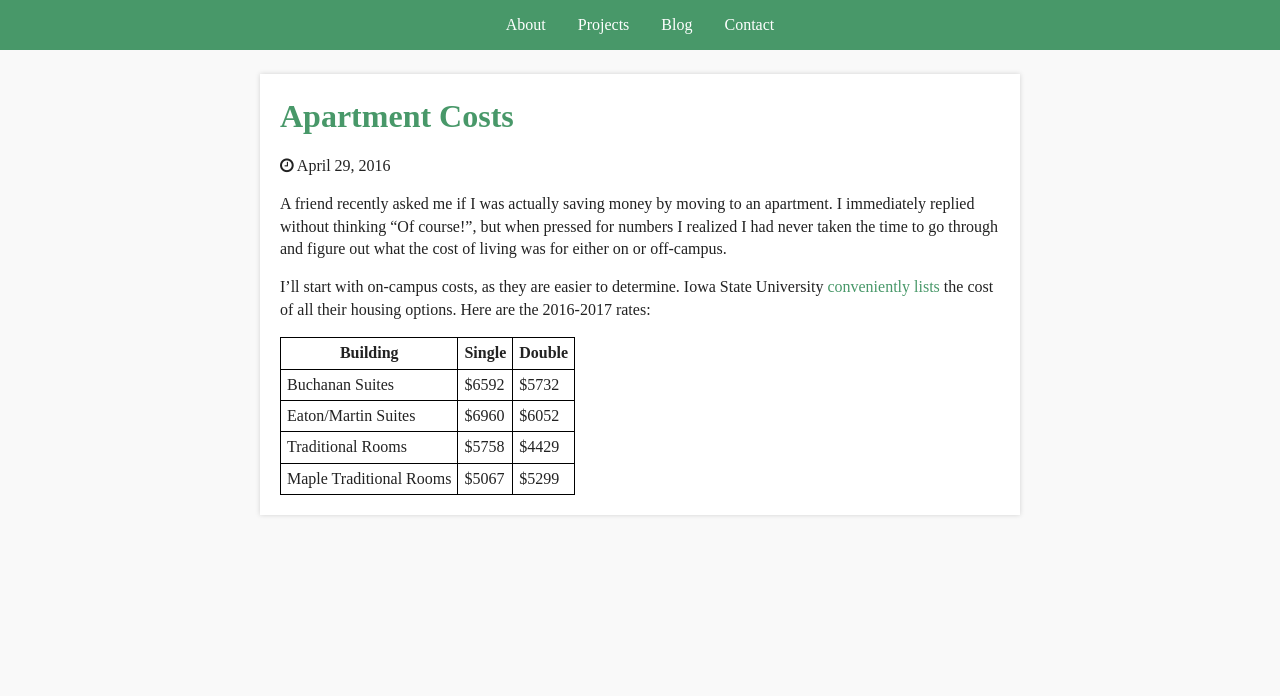
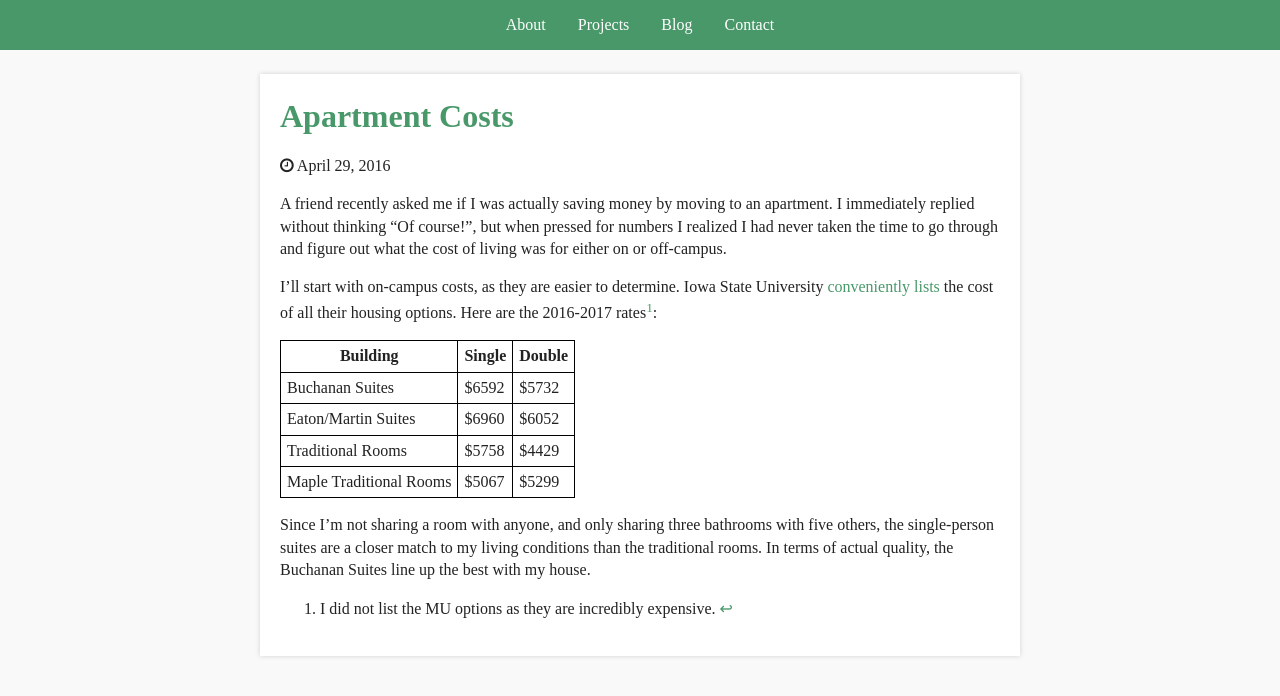
Before and after one commit to adamhammes/old-site, a Jekyll site: the page built from blog/_posts/2016-04-29-Apartment-Costs.md, in a window 1280 px wide. Shown: the top 696 px of the page. Built offline with Jekyll 4.4.1, drawn with Linux system fonts in a browser that asks for light colours; nearby versions of some CDN libraries.

Commit message:
Explain which options is the closest to my living conditions

```diff
--- a/blog/_posts/2016-04-29-Apartment-Costs.md
+++ b/blog/_posts/2016-04-29-Apartment-Costs.md
@@ -10,7 +10,7 @@ I immediately replied without thinking "Of course!", but when pressed for number
 
 I'll start with on-campus costs, as they are easier to determine.
 Iowa State University [conveniently lists](http://housing.iastate.edu/rates) the cost of all their housing options.
-Here are the 2016-2017 rates:
+Here are the 2016-2017 rates[^1]:
 
 | Building                | Single | Double |
 | ----------------------- | ------ | ------ |
@@ -18,3 +18,8 @@ Here are the 2016-2017 rates:
 | Eaton/Martin Suites     | $6960  | $6052  |
 | Traditional Rooms       | $5758  | $4429  |
 | Maple Traditional Rooms | $5067  | $5299  |
+
+Since I'm not sharing a room with anyone, and only sharing three bathrooms with five others, the single-person suites are a closer match to my living conditions than the traditional rooms.
+In terms of actual quality, the Buchanan Suites line up the best with my house.
+
+[^1]: I did not list the MU options as they are incredibly expensive.
```
